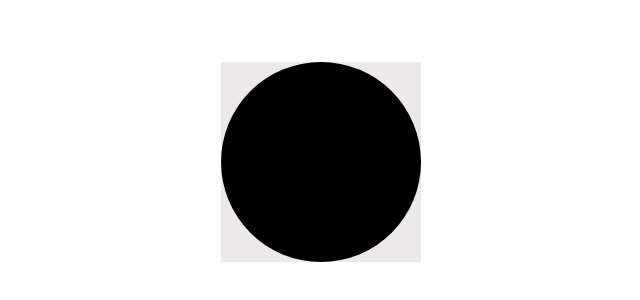
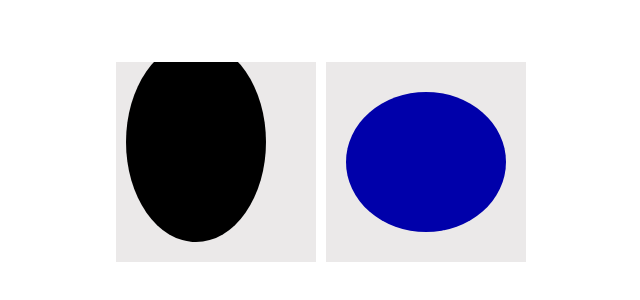
Before and after one commit to nurulislamrimon/clip-path, a plain HTML site: page index.html in a window 1280 px wide. Shown: the part 238-538 px from the top of the page, without its empty margins (319-959 px from the left). Drawn offline with Linux system fonts and the light colour scheme.

Commit message:
[ELLIPSE_ADDED]

```diff
--- a/index.html
+++ b/index.html
@@ -8,7 +8,10 @@
   </head>
   <body class="flex-center">
     <div>
-      <div class="shape-1"></div>
+      <div class="ellipse"></div>
+    </div>
+    <div>
+      <div class="ellipse-center"></div>
     </div>
   </body>
 </html>
--- a/style.css
+++ b/style.css
@@ -28,7 +28,12 @@ body > div {
   gap: 10px;
 }
 
-.shape-1 {
+.ellipse {
   background: #000000;
-  clip-path: circle();
+  clip-path: ellipse(70px 100px at 40% 40%);
 }
+
+.ellipse-center {
+  background: #0000aa;
+  clip-path: ellipse(80px 70px at center);
+}
```
